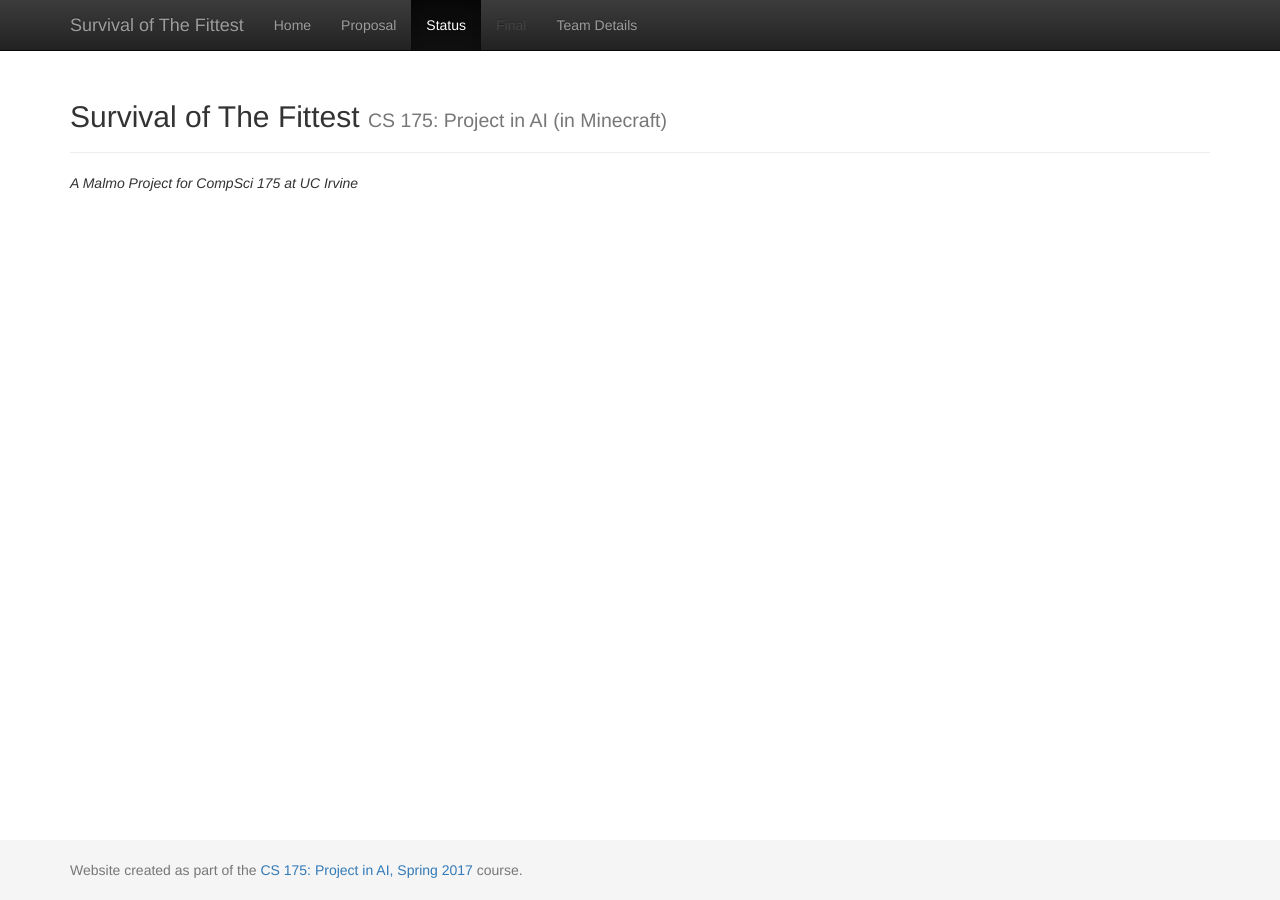
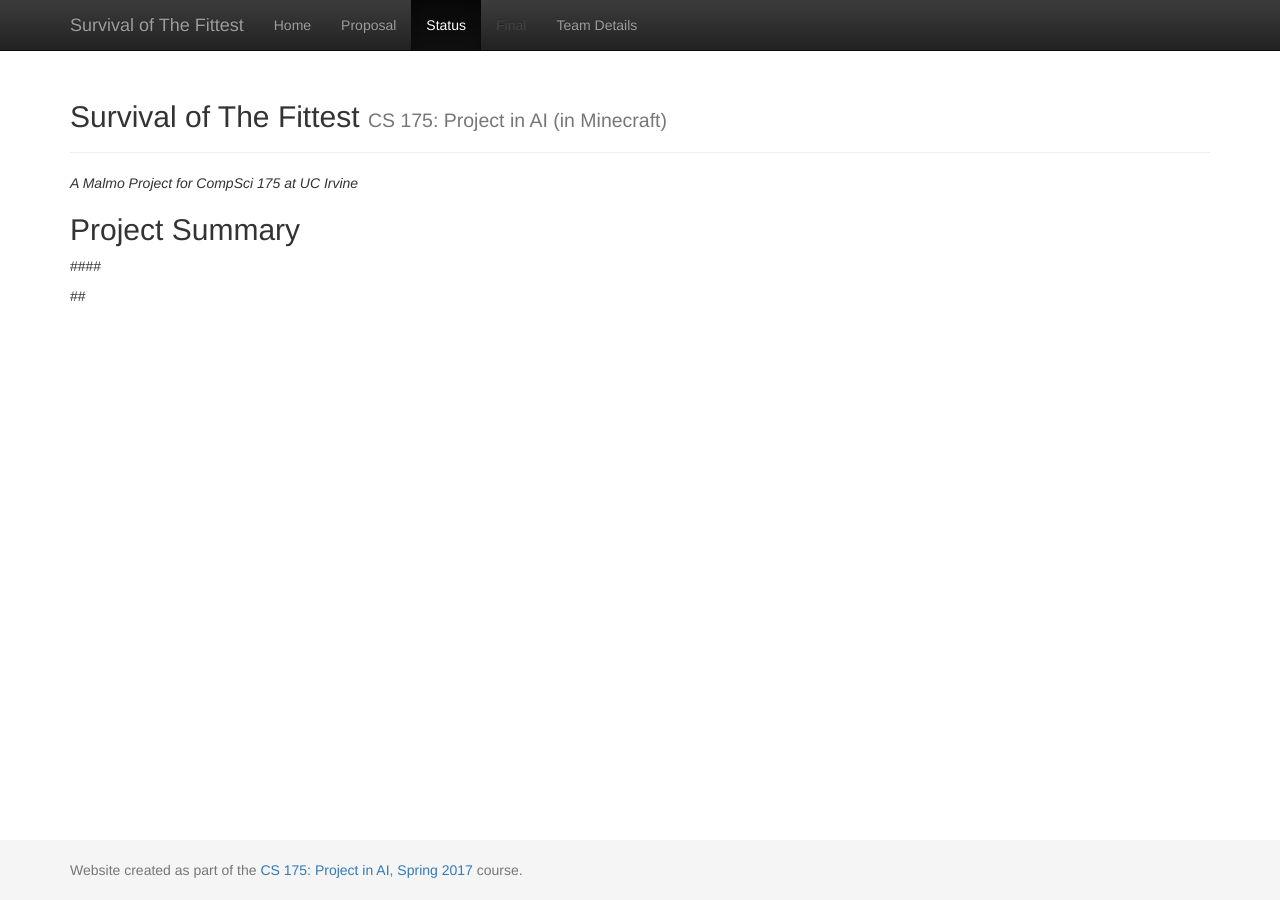
Before and after one commit to mingh2/SurvivalOfTheFittest, a Jekyll site: the page built from docs/status.md, in a window 1280 px wide. Built offline with Jekyll 4.4.1, drawn with Linux system fonts in a browser that asks for light colours.

Commit message:
Update status.md

```diff
--- a/docs/status.md
+++ b/docs/status.md
@@ -4,3 +4,9 @@ title:  Home
 ---
 
 _A Malmo Project for CompSci 175 at UC Irvine_
+
+## Project Summary
+
+####
+
+##
```
